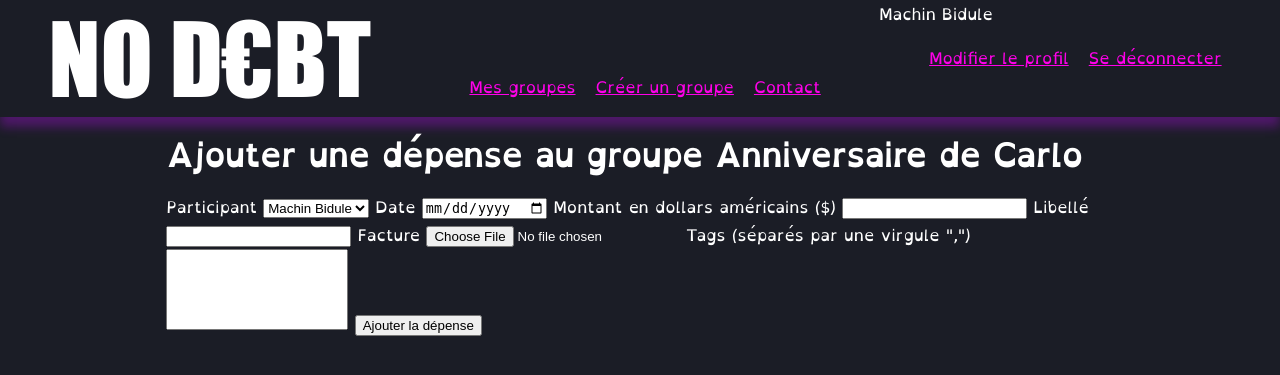
After one commit to Hendremy/NoDebt, a PHP site: page /addExpenseId000002.html in a window 1280 px wide. The commit adds this page. Shown: the top 375 px of the page. Run offline with PHP 8.4, Linux system fonts and the light colour scheme.

Commit message:
Check cahier des charges pour être sûr d'avoir tout en pages html

```diff
--- a/addExpenseId000001.html
+++ b/addExpenseId000001.html
@@ -41,6 +41,8 @@
         <input type="number" name="amount" id="amount" required/>
         <label for="name">Libellé</label>
         <input type="text" name="name" id="name" required/>
+        <label for="bill">Facture</label>
+        <input type="file" name="bill" id="bill" accept=".pdf,.jpg,.png"/>
         <label for="tags">Tags (séparés par une virgule ",")</label>
         <textarea id="tags" name="tags" rows="5" cols="20"></textarea>
         <input type="submit" class="submit" name="sendbutton" value="Ajouter la dépense">
--- /dev/null
+++ b/addExpenseId000002.html
@@ -0,0 +1,52 @@
+<!DOCTYPE html>
+<html lang="fr">
+<head>
+    <meta charset="utf-8">
+    <title>No Debt - Ajouter une dépense au groupe Anniversaire de Carlo</title>
+    <link rel="stylesheet" href="css/style.css">
+    <link rel="icon" sizes="16x16" href="img/icon.png">
+    <meta name="description" content="No Debt - Gérez facilement vos dépenses de groupe" >
+</head>
+<body>
+    <header>
+        <a href="myGroups.html" class="nodebt">NO D€BT</a>
+        <nav class="website-nav">
+            <ul class="nav-links">
+                <li><a href="myGroups.html">Mes groupes</a></li>
+                <li><a href="createGroup.html">Créer un groupe</a></li>
+                <li><a href="contact.html">Contact</a></li>
+            </ul>
+        </nav>
+        <nav class="profile-nav">
+            <span>Machin Bidule</span>
+            <ul class="nav-links">
+                <li><a href="editProfile.html">Modifier le profil</a></li>
+                <li><a href="index.html">Se déconnecter</a></li>
+            </ul>
+        </nav>
+    </header>
+    <main>
+        <h1>Ajouter une dépense au groupe Anniversaire de Carlo</h1>
+        <form action="groupId000001.html">
+            <label for="participant">Participant</label>
+            <select  name="participant" id="participant" required>
+                <option value="participant1" selected>Machin Bidule</option>
+                <option value="participant2">Helmut Frites</option>
+                <option value="participant3">Hans Zwei</option>
+                <option value="participant4">Jean Néplin</option>
+            </select>
+            <label for="expenseDate">Date</label>
+            <input type="date" name="date" id="expenseDate" required/>
+            <label for="amount">Montant en dollars américains ($)</label>
+            <input type="number" name="amount" id="amount" required/>
+            <label for="name">Libellé</label>
+            <input type="text" name="name" id="name" required/>
+            <label for="bill">Facture</label>
+            <input type="file" name="bill" id="bill" accept=".pdf,.jpg,.png"/>
+            <label for="tags">Tags (séparés par une virgule ",")</label>
+            <textarea id="tags" name="tags" rows="5" cols="20"></textarea>
+            <input type="submit" class="submit" name="sendbutton" value="Ajouter la dépense">
+        </form>
+    </main>
+</body>
+</html>
--- a/css/style.css
+++ b/css/style.css
@@ -34,11 +34,15 @@ main{
 }
 
 form{
-	display: inline-block;
+	display: block;
 }
 
 a{
-	color: #fa359d;
+	color: #ff00e9;
+}
+
+h1{
+	margin: 10px 0 10px 0;
 }
 
 textarea{
--- a/groupId000001.html
+++ b/groupId000001.html
@@ -28,6 +28,7 @@
     <main>
         <h1>Roadtrip Allemagne</h1>
         <p>Groupe créé par Machin Bidule</p>
+        <a href="editGroupId000001.html">Editer le groupe</a>
         <section class="groupPreview">
             <header><h2>Dépenses</h2></header>
             <table class="expenses-table-view all-expenses">
@@ -48,6 +49,11 @@
         </section>
         <section class="participants">
             <h2>Participants (4)</h2>
+            <form name="invite-participant">
+                <label for="participantEmail">Inviter un participant par e-mail</label>
+                <input type="email" name="participantEmail" id="participantEmail"/>
+                <input type="submit" name="inviteParticipant" id="inviteParticipant" value="Inviter">
+            </form>
             <ul class="participants-list">
                 <li class="participant">
                     <span>Machin Bidule</span>
--- a/groupId000002.html
+++ b/groupId000002.html
@@ -45,9 +45,7 @@
                 <p>Montant total : $450</p>
                 <p>Moyenne : $90</p>
             </section>
-            <form name="addExpense">
-
-            </form>
+            <a href="addExpenseId000002.html">Ajouter une dépense</a>
         </section>
         <section class="participants">
             <h2>Participants (5)</h2>
```
Also changed, not shown: createGroup.html (added, +44 -0 lines), editGroupId000001.html (added, +44 -0 lines).
